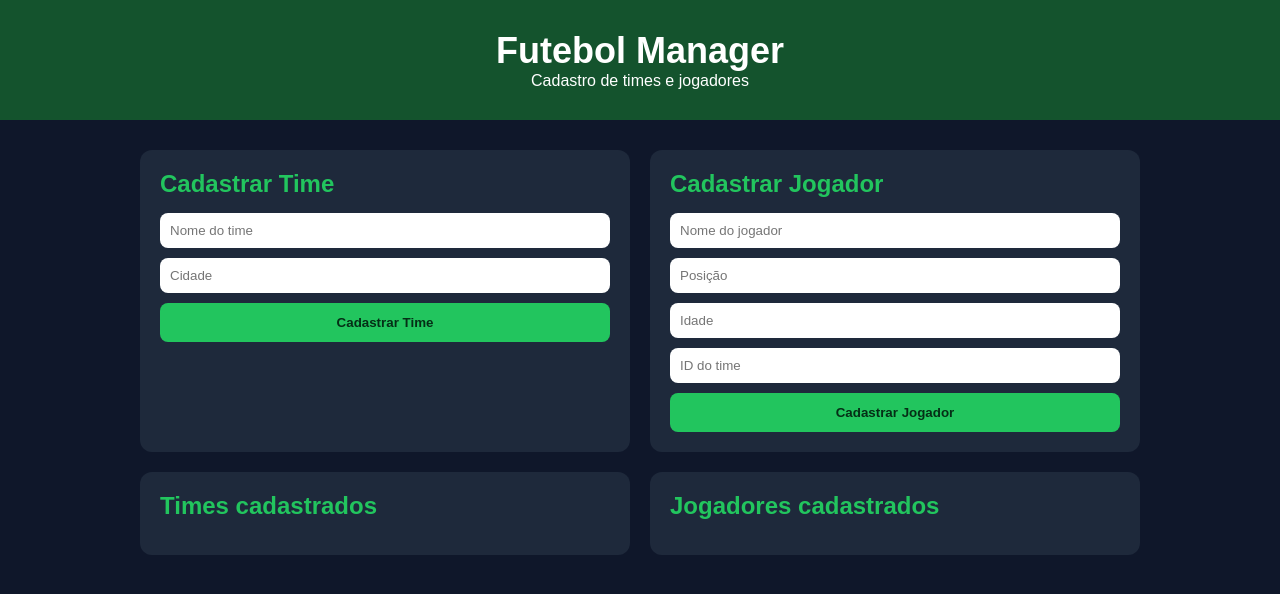
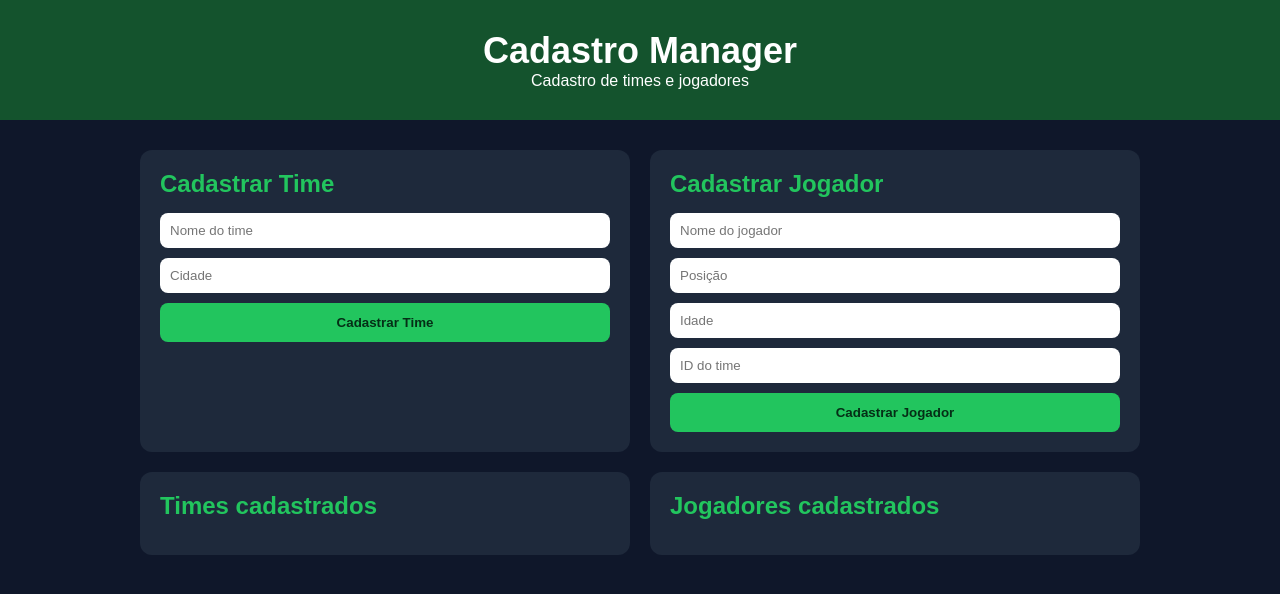
Before and after one commit to Guilherm36878/Cadastro-de-Futebol, a plain HTML site: page front/index.html in a window 1280 px wide. Drawn offline with Linux system fonts and the light colour scheme; no server answers.

Commit message:
Update index.html for Cadastro Manager

```diff
--- a/front/index.html
+++ b/front/index.html
@@ -3,12 +3,12 @@
 <head>
   <meta charset="UTF-8" />
   <meta name="viewport" content="width=device-width, initial-scale=1.0" />
-  <title>Futebol Manager</title>
+  <title>Cadastro de </title>
   <link rel="stylesheet" href="style.css" />
 </head>
 <body>
   <header>
-    <h1>Futebol Manager</h1>
+    <h1>Cadastro Manager</h1>
     <p>Cadastro de times e jogadores</p>
   </header>
 
```
